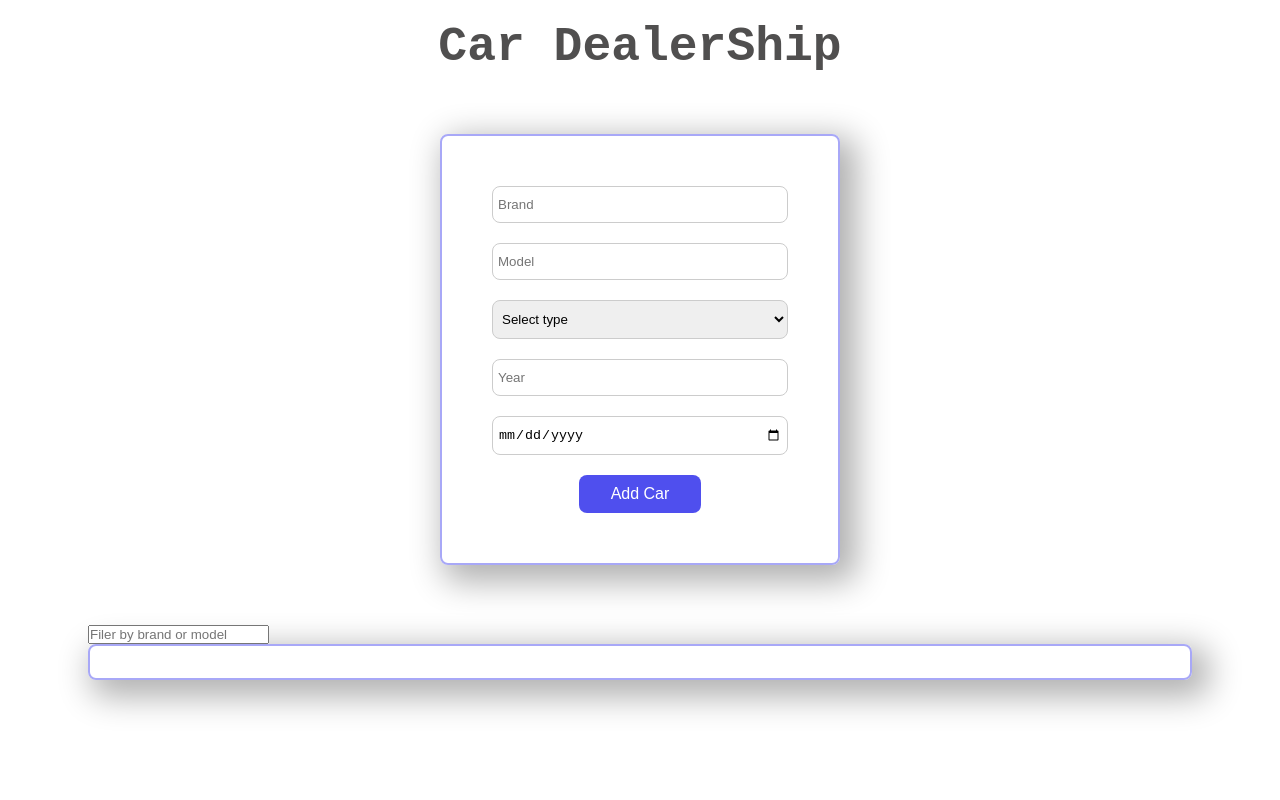
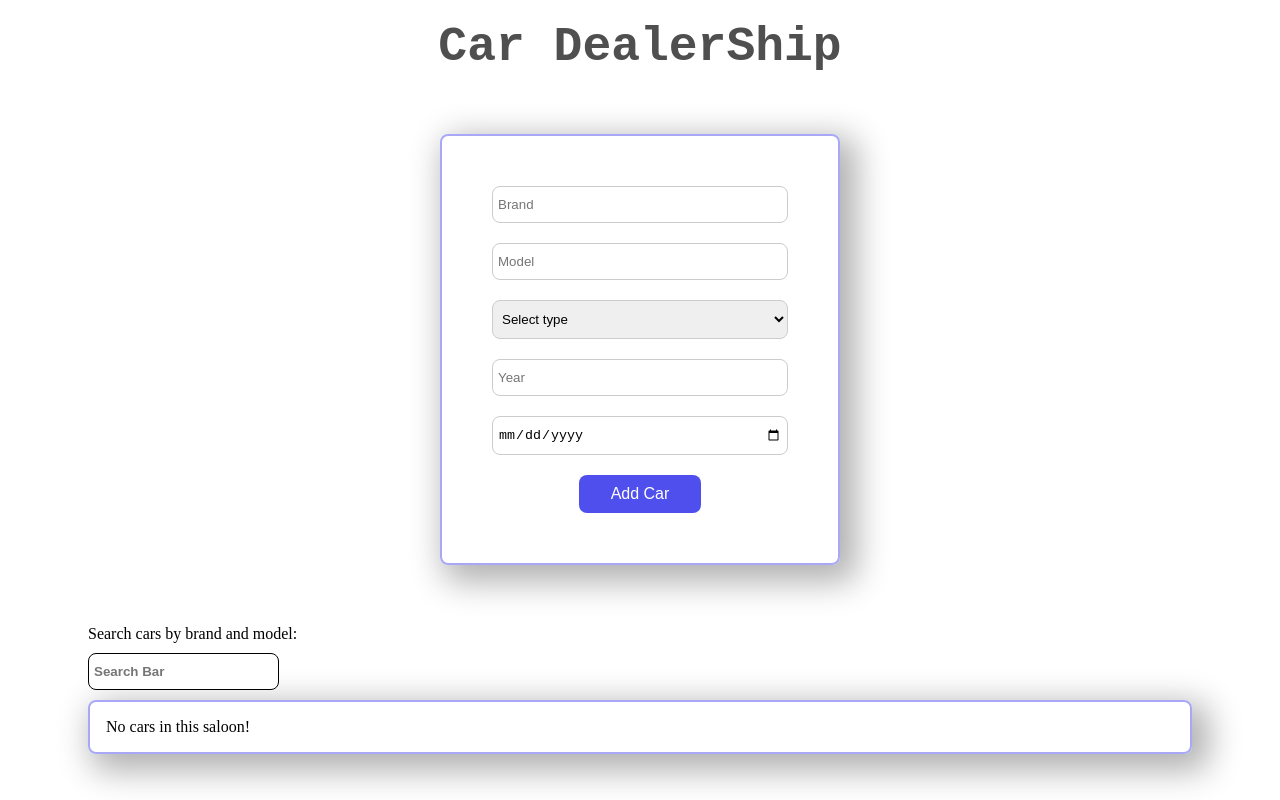
Before and after one commit to Gadza03/Internship-14-CarDealership, a React (Vite) app in the folder CarDealership/: page / in a window 1280 px wide. Built offline with nearby package versions, Linux system fonts and the light colour scheme.

Commit message:
Implement uuid and minor improvements

```diff
--- a/CarDealership/package.json
+++ b/CarDealership/package.json
@@ -12,7 +12,8 @@
   "dependencies": {
     "react": "^19.0.0",
     "react-dom": "^19.0.0",
-    "react-hot-toast": "^2.5.2"
+    "react-hot-toast": "^2.5.2",
+    "uuid": "^11.1.0"
   },
   "devDependencies": {
     "@eslint/js": "^9.19.0",
--- a/CarDealership/src/App.css
+++ b/CarDealership/src/App.css
@@ -17,3 +17,7 @@ h1 {
   margin: 0 auto;
   padding-inline: 3rem;
 }
+
+.search-description {
+  margin-bottom: 10px;
+}
--- a/CarDealership/src/App.jsx
+++ b/CarDealership/src/App.jsx
@@ -9,7 +9,6 @@ function App() {
     const savedCars = localStorage.getItem("cars");
     return savedCars ? JSON.parse(savedCars) : [];
   });
-  console.log(cars);
 
   const [filter, setFilter] = useState("");
 
@@ -21,6 +20,7 @@ function App() {
     <div className="container">
       <h1>Car DealerShip</h1>
       <Form cars={cars} setCars={setCars} />
+      <p className="search-description">Search cars by brand and model:</p>
       <FilterBar filter={filter} setFilter={setFilter} />
       <CarList cars={cars} filter={filter} />
     </div>
--- a/CarDealership/src/components/CarCard.jsx
+++ b/CarDealership/src/components/CarCard.jsx
@@ -8,7 +8,7 @@ export default function CarCard({ car }) {
 
     return expiryDate <= todaysDate;
   };
-  const handleRemove = () => {};
+  const handleRemove = (id) => {};
 
   console.log(car.registration);
   return (
@@ -21,7 +21,7 @@ export default function CarCard({ car }) {
       <p>Type: {car.type}</p>
       <p>Year: {car.year}</p>
       <p>Registraion expires: {car.registration}</p>
-      <button onClick={() => removeCar(car.id)} id="remove-btn">
+      <button onClick={() => handleRemove(car.id)} id="remove-btn">
         Delete
       </button>
     </div>
--- a/CarDealership/src/components/CarList.jsx
+++ b/CarDealership/src/components/CarList.jsx
@@ -3,19 +3,20 @@ import "../styles/carOutput.css";
 export default function CarList({ cars, filter }) {
   const sortedCars = cars.sort((a, b) => {
     if (a.year !== b.year) return b.year - a.year;
-    if (a.brand !== b.brand) return a.brand.localCompare(b.brand);
-    return a.model.localCompare(b.model);
+    if (a.brand !== b.brand) return a.brand.localeCompare(b.brand);
+    return a.model.localeCompare(b.model);
   });
 
   const filteredCars = sortedCars.filter((car) =>
     `${car.brand} ${car.model}`.toLowerCase().includes(filter.toLowerCase())
   );
 
+  console.log(filteredCars.length);
   return (
     <div className="card-list">
-      {filteredCars.map((car) => (
-        <CarCard key={car.id} car={car} />
-      ))}
+      {filteredCars.length > 0
+        ? filteredCars.map((car) => <CarCard key={car.id} car={car} />)
+        : "No cars in this saloon!"}
     </div>
   );
 }
--- a/CarDealership/src/components/FilterBar.jsx
+++ b/CarDealership/src/components/FilterBar.jsx
@@ -1,9 +1,10 @@
 export default function FilterBar({ filter, setFilter }) {
   return (
     <input
+      className="filter-bar"
       type="text"
       value={filter}
-      placeholder="Filer by brand or model"
+      placeholder="Search Bar"
       onChange={(e) => setFilter(e.target.value)}
     />
   );
--- a/CarDealership/src/components/Form.jsx
+++ b/CarDealership/src/components/Form.jsx
@@ -2,6 +2,7 @@ import { useEffect, useState } from "react";
 import toast, { Toaster } from "react-hot-toast";
 import InputField from "./InputField";
 import "../styles/form.css";
+import { v4 as uuid } from "uuid";
 
 export default function Form({ cars, setCars }) {
   const [id, setId] = useState(0);
@@ -34,12 +35,9 @@ export default function Form({ cars, setCars }) {
       return;
     }
 
-    const newId = id + 1;
-    const newCar = { ...car, id: newId };
+    const newCar = { ...car, id: uuid() };
     addCar(newCar);
-
     setCar({ brand: "", model: "", type: "", year: "", registration: "" });
-    setId(newId);
   };
 
   const valideteInputs = () => {
--- a/CarDealership/src/styles/carOutput.css
+++ b/CarDealership/src/styles/carOutput.css
@@ -2,16 +2,25 @@
   display: flex;
   flex-direction: column;
   gap: 1rem;
+  margin-top: 10px;
   margin-bottom: 30px;
   border-radius: 8px;
-  padding-block: 1rem;
+  padding: 1rem;
   border: 2px solid #a8a8f7;
   box-shadow: 10px 10px 33px 7px rgba(0, 0, 0, 0.31);
 }
 
+.filter-bar {
+  padding: 10px 5px;
+  border: 1px solid #000000;
+  border-radius: 8px;
+  background-color: white;
+  font-weight: bold;
+}
+
 .car-card {
   display: flex;
-  justify-content: space-evenly;
+  justify-content: space-around;
   align-items: center;
 }
 
```
Also changed, not shown: 1 other file (tests, documents, lock files or other folders).
